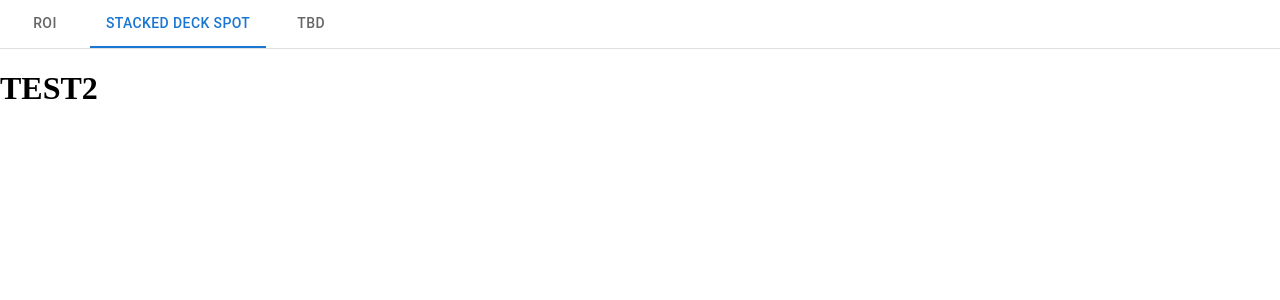
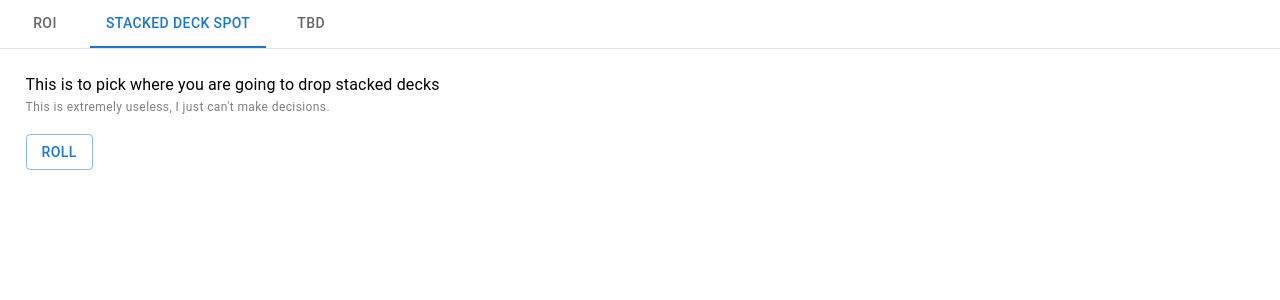
Before and after one commit to zanehamadi/random-poe-stuff, a React (Create React App) app: page / in a window 1280 px wide. Both pictures are taken after a click on the tab "STACKED DECK SPOT". Shown: the top 300 px of the page. Built offline with nearby package versions, Linux system fonts and the light colour scheme.

Commit message:
Added stacked deck spot functionality, changed validation handler for roi calc

```diff
--- a/src/Components/ROI-Calculator/ROICalculator.js
+++ b/src/Components/ROI-Calculator/ROICalculator.js
@@ -63,8 +63,8 @@ export default function ROICalculator() {
     const [submit, setSubmit] = React.useState(false);
     const [showRestart, setShowRestart] = React.useState(false)
     // Validations:
-    const [validations, setValidations ] = React.useState(false)
-
+    const [errorValidation, setErrorValidation ] = React.useState(false)
+    const [warningValidation, setWarningValidation] = React.useState(false)
     // Modal stuff:
     const [open, setOpen] = React.useState(false);
 
@@ -87,18 +87,23 @@ export default function ROICalculator() {
         setAvgHitRateSelected(false)
         setSubmit(false)
         setShowRestart(false)
+        setErrorValidation(false)
+        setWarningValidation(false)
     }
 
     const poeRoiCalc = () => {
         let validChecker = false;
-        if(avgReturn === NaN) setAvgReturn(0)
-        if(hitVal === NaN) setHitVal(0)
+        if(isNaN(avgReturn)) setAvgReturn(0)
+        if(isNaN(hitVal)) setHitVal(0)
 
-        if(!attemptCost || attemptCost === 0) validChecker = true
-        if(!hitVal || hitVal === 0) validChecker = true
-        if(avgReturn > attemptCost ) validChecker = true
-        if(hitVal < attemptCost) validChecker = true
-        if(avgReturn > hitVal) validChecker = true
+        if((!attemptCost || attemptCost === 0) || (!hitVal || hitVal === 0)){
+            validChecker = true;
+            setErrorValidation(true)
+        }
+        if((hitVal < attemptCost)|| (avgReturn > attemptCost ) || (avgReturn > hitVal) ){
+            validChecker = true;
+            setWarningValidation(true)
+        }
         if(!validChecker){
             let attempts = 0;
             let totalCost = 0;
@@ -119,19 +124,18 @@ export default function ROICalculator() {
             }
             setSubmit(true)
             setShowRestart(true)
+            setErrorValidation(false)
+            setWarningValidation(false)
             handleClickOpen()
 
         }
-        setValidations(validChecker)
         if(validChecker) setSubmit(false)
-
-
     }
 
     return (
         <>
-        {validations && <Alert severity="error">Please make sure you have entered an attempt cost and a desired return.</Alert>}
-        {validations && <Alert severity="warning"><strong>Note:</strong> The calculator will not let you submit if:
+        {errorValidation && <Alert onClose={() => {setErrorValidation(false)}} severity="error">Please make sure you have entered an attempt cost and a desired return.</Alert>}
+        {warningValidation && <Alert onClose={() => {setWarningValidation(false)}} severity="warning"><strong>Note:</strong> The calculator will not let you submit if:
             <ul>
                 <li> Average return is higher than attempt cost</li>
                 <li> Desired return is lower than attempt cost</li>
--- a/src/Components/StackedDeckSpot/StackedDeckSpot.css
+++ b/src/Components/StackedDeckSpot/StackedDeckSpot.css
@@ -0,0 +1,34 @@
+.stacked-deck-drop-container{
+    display: flex;
+    flex-direction: column;
+    align-items: flex-start;
+
+}
+
+.stacked-deck-drop-container{
+    margin-left: 2vw;
+    margin-top: 3vh;
+}
+
+#Izaro{
+    color: #748500;
+    cursor: default
+}
+#Mine{
+    color: #FFAE42;
+    cursor: default
+}
+#Tane{
+    color: rgb(5, 128, 5);
+    cursor: default
+
+}
+
+#Beast{
+    color: #800000;
+    cursor: default
+}
+
+.stack-deck-text:hover{
+    cursor: default
+}
--- a/src/Components/StackedDeckSpot/StackedDeckSpot.js
+++ b/src/Components/StackedDeckSpot/StackedDeckSpot.js
@@ -1,9 +1,67 @@
+import Box from '@mui/material/Box';
+import Typography from '@mui/material/Typography';
 import React from "react"
+import Stack from '@mui/material/Stack';
+import Button from '@mui/material/Button';
+import './StackedDeckSpot.css'
+import Tooltip from '@mui/material/Tooltip';
+import InfoOutlinedIcon from '@mui/icons-material/InfoOutlined';
 
 export default function StackedDeckSpot(){
+    const spots = ['Izaro','Mine', 'Tane', 'Beast' ]
+    const [selectedSpot, setSelectedSpot] = React.useState('')
+    const [counter, setCounter] = React.useState(0)
+
+    const randomNumberRoll = () => {
+        let randomNumber = Math.floor(Math.random() * 4);
+        if(selectedSpot === spots[randomNumber]){
+            setCounter(counter + 1)
+        }else {
+            setCounter(0)
+            setSelectedSpot(spots[randomNumber])
+        }
+
+
+    }
     return (
-        <h1>
-            TEST2
-        </h1>
+        <div className='stacked-deck-drop-container'>
+            <Box className="stacked-deck-text-container stack-deck-text" >
+                <Typography variant="body1">
+                    This is to pick where you are going to drop stacked decks
+                </Typography>
+                <Typography variant="caption" style={{color: 'grey'}}>
+                    This is extremely useless, I just can't make decisions.
+                </Typography>
+            </Box>
+            <Stack style={{marginTop: '2vh'}}>
+                {
+                    selectedSpot ?
+                    <>
+                        <Stack direction="row" className="stack-deck-text">
+                            <Typography id={selectedSpot} variant="h4">
+                                {selectedSpot.toUpperCase()}
+                            </Typography>
+                            {counter > 0 &&
+                                    <Tooltip placement='right' title={`You have hit "${selectedSpot}" ${counter} time${counter > 1 ? 's' : ''}`}>
+                                        <InfoOutlinedIcon fontSize='1px'/>
+                                    </Tooltip>
+                            }
+
+                        </Stack>
+                        <Button onClick={() => randomNumberRoll()} variant="outlined">
+                            Roll Again
+                        </Button>
+
+                    </>
+                    :
+
+                        <Button onClick={() => randomNumberRoll()} variant="outlined">
+                            Roll
+                        </Button>
+
+                }
+
+            </Stack>
+        </div>
     )
 }
```
